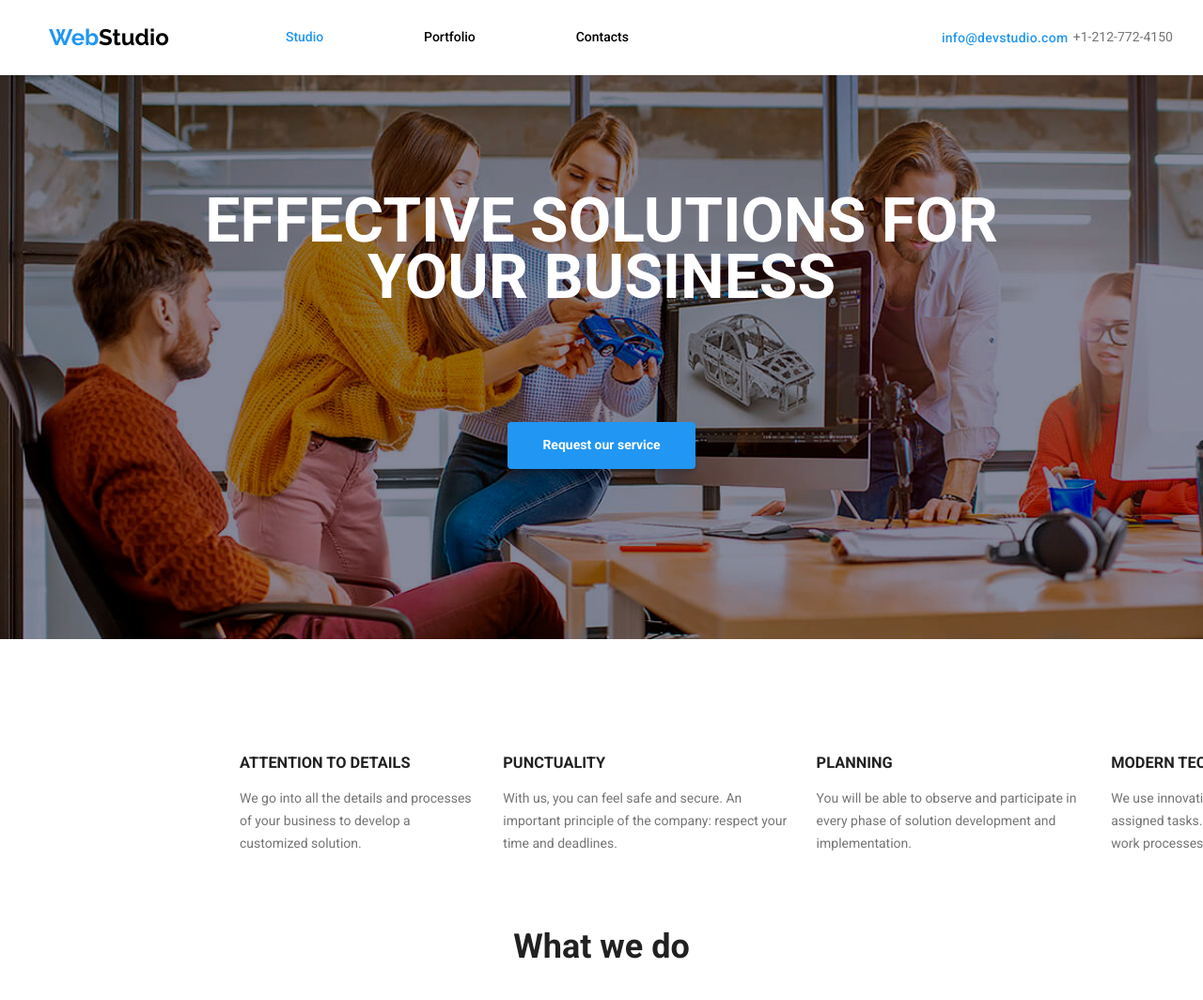
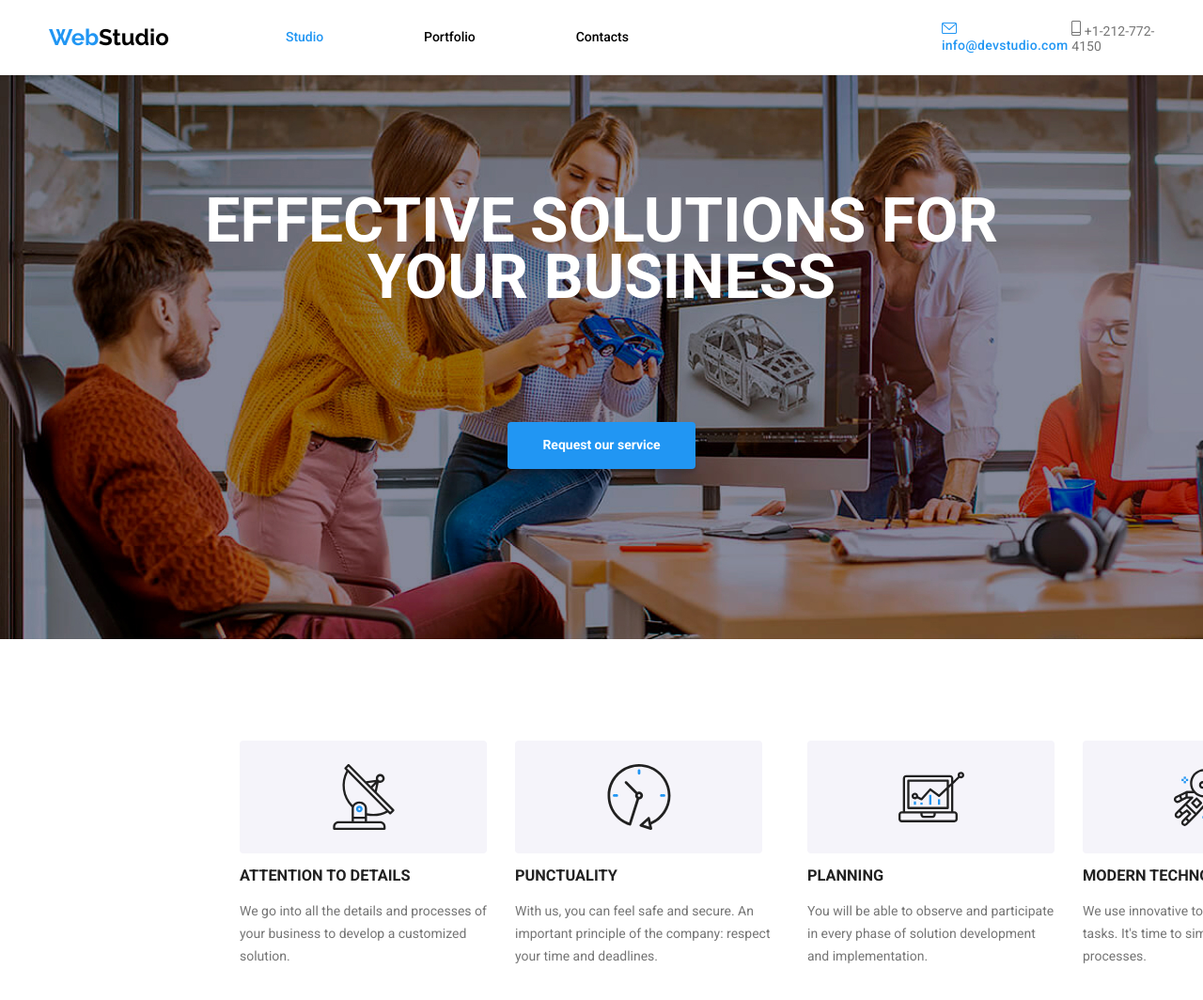
Before and after one commit to Marian13O/goit-markup-hw-03, a plain HTML site: page index.html in a window 1280 px wide. Shown: the top 1064 px of the page at 94% size. Drawn offline with nearby package versions, Linux system fonts and the light colour scheme.

Commit message:
Update index.html

```diff
--- a/index.html
+++ b/index.html
@@ -45,11 +45,17 @@
         </nav>
 
         <div class="contacts">
+          <div>
+            <img src="./images/mail.svg" alt="mail-icon" />
             <a class="link-mail" href="mailto:info@devstudio.com"
               >info@devstudio.com</a
             >
+          </div>
 
+          <div>
+            <img src="./images/phone.svg" alt="phone" />
             <a class="link-tel" href="tel:+1-212-772-4150">+1-212-772-4150</a>
+          </div>
         </div>
       </div>
     </header>
@@ -72,6 +78,9 @@
       <section class="midle-main">
         <ul class="aboutus">
           <li>
+            <div class="icons">
+              <img src="./images/antena.svg" alt="antena" />
+            </div>
             <h3 class="description-title">ATTENTION TO DETAILS</h3>
             <p class="description-text">
               We go into all the details and processes of your business to
@@ -79,6 +88,9 @@
             </p>
           </li>
           <li>
+            <div class="icons">
+              <img src="./images/clock.svg" alt="clock" />
+            </div>
             <h3 class="description-title">PUNCTUALITY</h3>
             <p class="description-text">
               With us, you can feel safe and secure. An important principle of
@@ -86,6 +98,9 @@
             </p>
           </li>
           <li>
+            <div class="icons">
+              <img src="./images/diagram.svg" alt="diagram" />
+            </div>
             <h3 class="description-title">PLANNING</h3>
             <p class="description-text">
               You will be able to observe and participate in every phase of
@@ -93,6 +108,9 @@
             </p>
           </li>
           <li>
+            <div class="icons">
+              <img src="images/astronaut.svg" alt="" />
+            </div>
             <h3 class="description-title">MODERN TECHNOLOGIES</h3>
             <p class="description-text">
               We use innovative tools to solve assigned tasks. It's time to
@@ -184,7 +202,6 @@
       <footer class="footer">
         <div class="footer-logo">
           <a
-
             href="https://www.figma.com/file/TwjztGEkwMravGL9pPVt8l/Web-Studio-Homework-Project?type=design&node-id=74568-301&mode=design&t=UmhJ8aawbPehguPL-0"
             target="_blank"
           >
```
Lines whose indentation alone changed are shown as unchanged.
